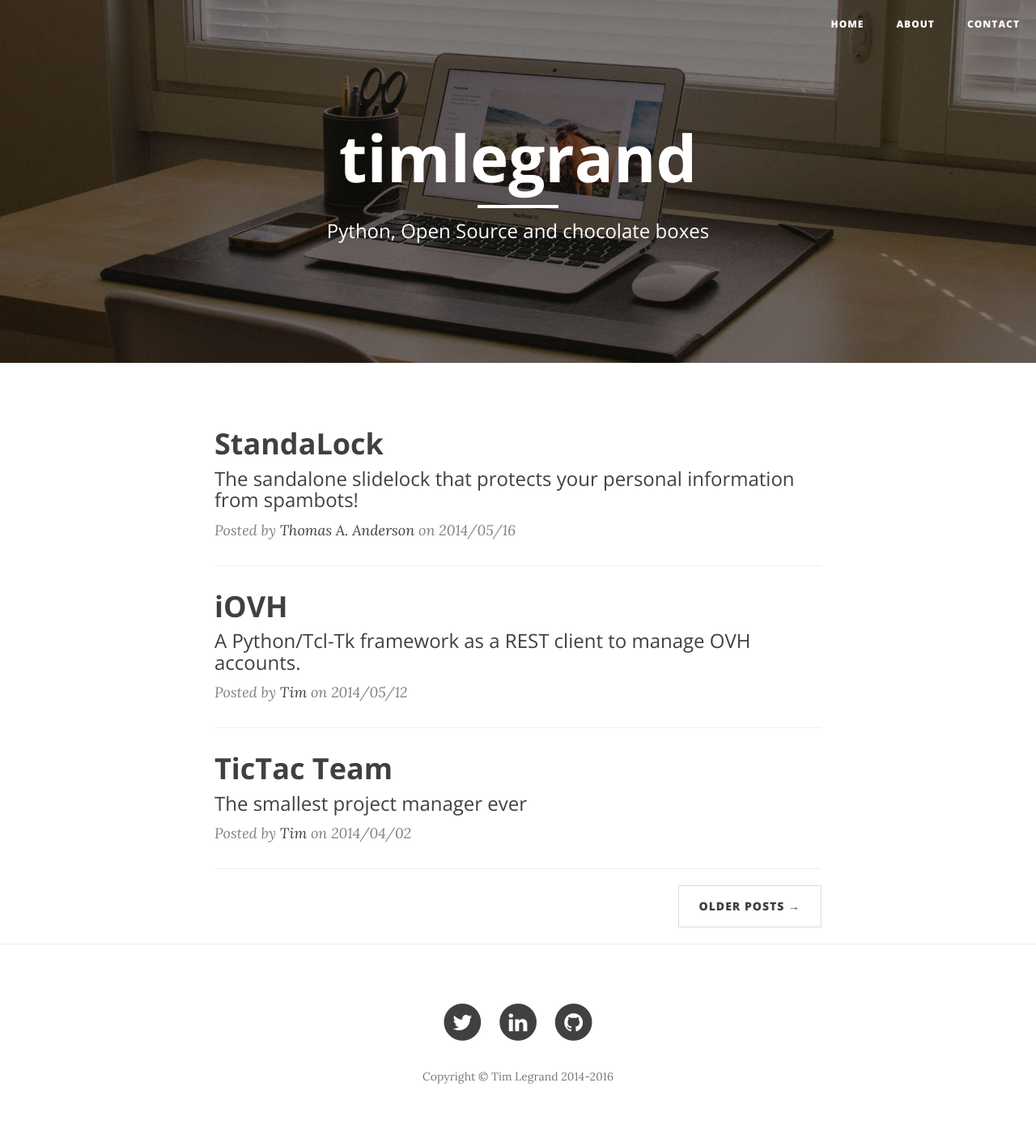
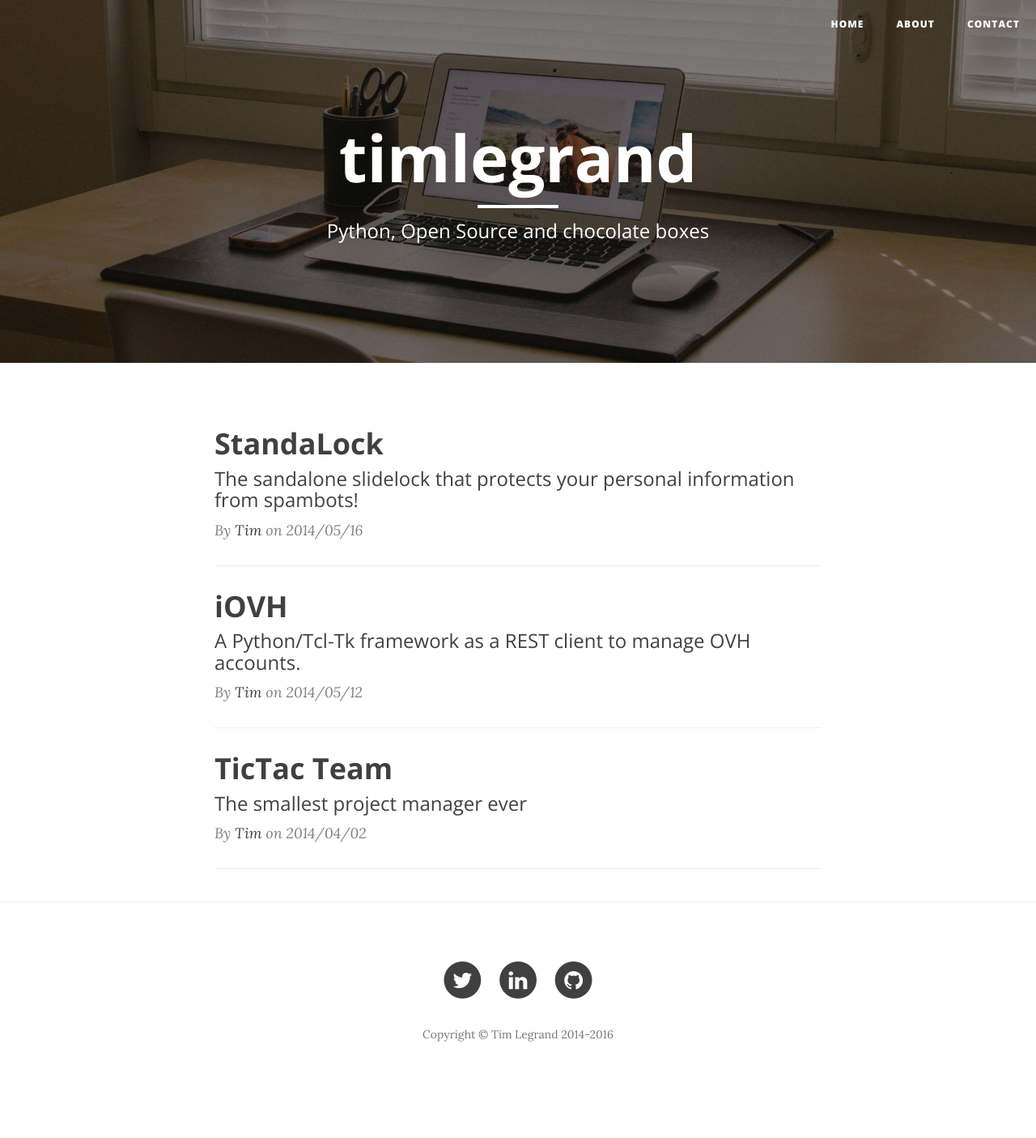
Before and after one commit to timlegrand/timlegrand.github.io, a Jekyll site: the page built from index.md, in a window 1280 px wide. Shown: the whole page at 81% size. Built offline with Jekyll 4.4.1, drawn with Linux system fonts in a browser that asks for light colours; nearby versions of some CDN libraries; library files that are not in the unit come from our copies; Markdown is read by kramdown in place of the engine named in the settings; after the commit the page ends 1353 px from its top, so only the background shows below that.

```diff
--- /dev/null
+++ b/_config_dev.yml
@@ -0,0 +1 @@
+url: http://0.0.0.0:4000
--- a/_includes/footer.html
+++ b/_includes/footer.html
@@ -34,7 +34,9 @@
         </div>
     </footer>
 
-    <script src="js/jquery.js"></script>
+    <script src="{{ site.url }}/js/jquery.js"></script>
+    <link href="{{ site.url }}/assets/css/bootstrap.min.css" rel="stylesheet">
+    <link href="{{ site.url }}/assets/css/clean-blog.min.css" rel="stylesheet">
 
 </body>
 </html>
--- a/_includes/header.html
+++ b/_includes/header.html
@@ -22,8 +22,8 @@
     <meta name="msapplication-TileImage" content="/assets/ico/mstile-144x144.png">
     <meta name="msapplication-config" content="/assets/ico/browserconfig.xml">
 
-    <link href="assets/css/bootstrap.min.css" rel="stylesheet">
-    <link href="assets/css/clean-blog.min.css" rel="stylesheet">
+    <link href="{{ site.url }}/assets/css/bootstrap.min.css" rel="stylesheet">
+    <link href="{{ site.url }}/assets/css/clean-blog.min.css" rel="stylesheet">
 
     <!-- Custom Fonts -->
     <link href="http://maxcdn.bootstrapcdn.com/font-awesome/4.1.0/css/font-awesome.min.css" rel="stylesheet" type="text/css">
@@ -58,10 +58,10 @@
             <div class="collapse navbar-collapse" id="bs-example-navbar-collapse-1">
                 <ul class="nav navbar-nav navbar-right">
                     <li>
-                        <a href="index.html">Home</a>
+                        <a href="/index.html">Home</a>
                     </li>
                     <li>
-                        <a href="#">About</a>
+                        <a href="/about.html">About</a>
                     </li>
                     <li>
                         <a href="#">Contact</a>
--- a/index.md
+++ b/index.md
@@ -26,21 +26,23 @@ layout: default
 
 {% for post in site.posts limit: 10 %}
 <div class="post-preview">
-    <a href="{% unless post.pageurl == blank or post.pageurl == nil %}{{ post.pageurl }}{% endunless %}">
+    <a href="{% unless post.content == blank or post.content == nil %}{{ post.url }}{% endunless %}">
         <h2 class="post-title">{{ post.title }}</h2>
         <h3 class="post-subtitle">{{ post.subtitle }}</h3>
+        {% unless post.content == blank or post.content == nil %}{{ post.excerpt }}{% endunless %}
     </a>
-    <p class="post-meta">Posted by <a href="#">{{ post.author }}</a> on {{ post.date | date: "%Y/%m/%d" }}</p>
+
+    <p class="post-meta">By <a href="{% unless post.authorsite == blank or post.authorsite == nil %}{{ post.authorsite }}{% endunless %}">{{ post.author }}</a> on {{ post.date | date: "%Y/%m/%d" }}</p>
 </div>
 <hr>
 {% endfor %}
 
-            <!-- Pager -->
+            <!-- Pager
             <ul class="pager">
                 <li class="next">
                     <a href="#">Older Posts &rarr;</a>
                 </li>
-            </ul>
+            </ul> -->
         </div>
     </div>
 </div>
```
Also changed, not shown: _posts/2014-04-02-TicTac-Team-project-manager-to-ease-reporting.md (+1 -1 lines), _posts/2014-05-12-iOVH-web-app-for-managing-OVH-accounts.md (+1 -1 lines), _posts/2014-05-16-StandaLock-the-slide-lock-that-protects-personal-information-from-spambots.md (+3 -3 lines), 1 other file.
